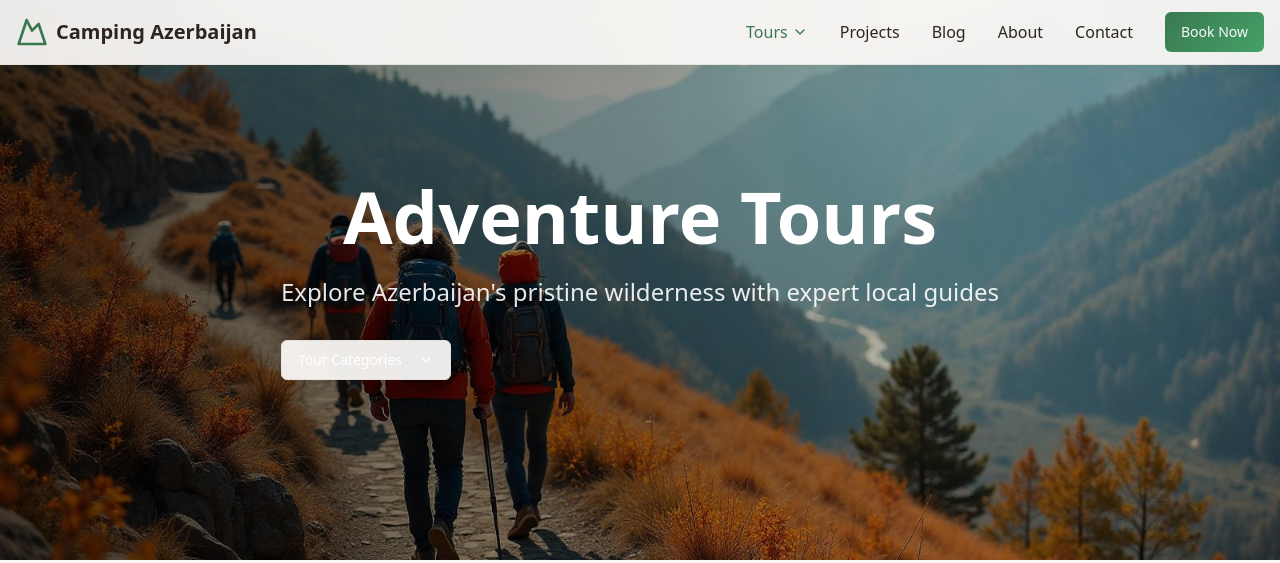
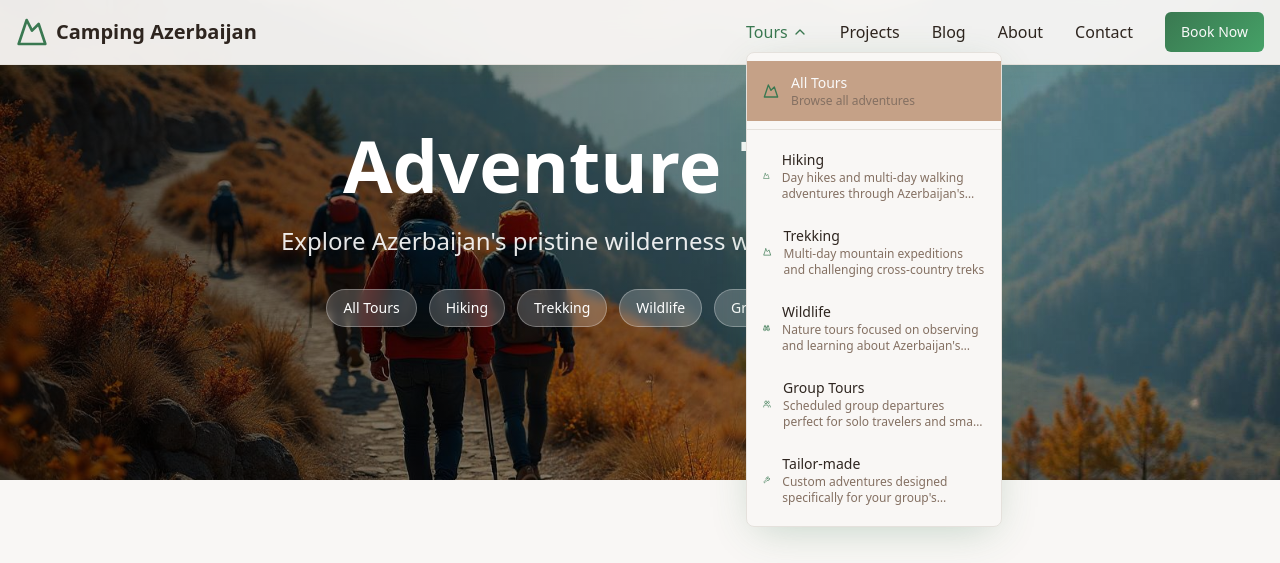
Before and after one commit to hemidirasim/wander-aze-forge, a React (Vite) app: page /tours in a window 1280 px wide. Both pictures are taken after a click on the button "Tours". Shown: the top 563 px of the page. Built offline with nearby package versions, Linux system fonts and the light colour scheme; the HTML template or start-up script is replaced by a standard one.

Commit message:
Fix menu bugs and remove category selection from tours hero

```diff
--- a/src/components/Navigation.tsx
+++ b/src/components/Navigation.tsx
@@ -37,14 +37,16 @@ const Navigation = () => {
           {/* Desktop Navigation */}
           <div className="hidden md:flex items-center space-x-8">
             {/* Tours Dropdown */}
-            <div className="relative">
+            <div
+              className="relative"
+              onMouseEnter={() => setIsToursOpen(true)}
+              onMouseLeave={() => setIsToursOpen(false)}
+            >
               <button
                 className={`flex items-center space-x-1 text-foreground hover:text-primary transition-smooth font-medium ${
                   location.pathname.startsWith('/tours') ? 'text-primary' : ''
                 }`}
                 onClick={() => setIsToursOpen(!isToursOpen)}
-                onMouseEnter={() => setIsToursOpen(true)}
-                onMouseLeave={() => setIsToursOpen(false)}
               >
                 <span>Tours</span>
                 <ChevronDown className={`w-4 h-4 transition-transform duration-200 ${isToursOpen ? 'rotate-180' : ''}`} />
@@ -59,11 +61,7 @@ const Navigation = () => {
                   />
 
                   {/* Dropdown Menu */}
-                  <div
-                    className="absolute top-full left-0 mt-2 w-64 bg-background border border-border rounded-lg shadow-elevated z-40 overflow-hidden"
-                    onMouseEnter={() => setIsToursOpen(true)}
-                    onMouseLeave={() => setIsToursOpen(false)}
-                  >
+                  <div className="absolute top-full left-0 mt-2 w-64 bg-background border border-border rounded-lg shadow-elevated z-40 overflow-hidden">
                     <div className="py-2">
                       {/* All Tours Link */}
                       <Link
--- a/src/pages/Tours.tsx
+++ b/src/pages/Tours.tsx
@@ -22,7 +22,7 @@ const Tours = () => {
       <Navigation />
 
       {/* Hero Section */}
-      <section className="relative h-[70vh] flex items-center justify-center">
+      <section className="relative h-[60vh] flex items-center justify-center">
         <div
           className="absolute inset-0 bg-cover bg-center bg-no-repeat"
           style={{ backgroundImage: `url(${toursHero})` }}
@@ -33,7 +33,25 @@ const Tours = () => {
           <p className="text-xl md:text-2xl mb-8 text-white/90">
             Explore Azerbaijan's pristine wilderness with expert local guides
           </p>
-          <TourCategoryDropdown />
+
+          {/* Compact Category Selection */}
+          <div className="flex flex-wrap justify-center gap-3 mb-6">
+            <Link
+              to="/tours"
+              className="px-4 py-2 bg-white/20 backdrop-blur-sm border border-white/30 rounded-full text-sm font-medium hover:bg-white/30 transition-smooth"
+            >
+              All Tours
+            </Link>
+            {tourCategories.map((category) => (
+              <Link
+                key={category.id}
+                to={`/tours/${category.id}`}
+                className="px-4 py-2 bg-white/20 backdrop-blur-sm border border-white/30 rounded-full text-sm font-medium hover:bg-white/30 transition-smooth"
+              >
+                {category.name}
+              </Link>
+            ))}
+          </div>
         </div>
       </section>
 
```
